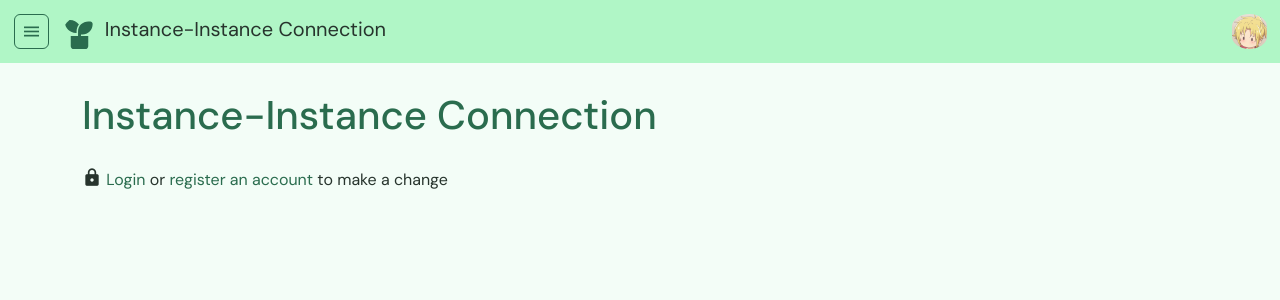
After one commit to endangered-project/shido, a Django app: page /instance_instance_connection/ in a window 1280 px wide. The commit adds this page. Shown: the top 300 px of the page. Run offline with Django 5.2, Linux system fonts and the light colour scheme; data that the repository does not hold is empty; some libraries are stand-ins or nearby versions.

Commit message:
Add instance-instance connection creation

```diff
--- a/apps/urls.py
+++ b/apps/urls.py
@@ -9,4 +9,7 @@ urlpatterns = [
     path('instance/', instance_list, name='apps_instance_list'),
     path('instance/<int:instance_id>/', instance_detail, name='apps_instance_detail'),
     path('instance/create/', instance_create, name='apps_instance_create'),
+    path('instance_instance_connection/', instance_instance_connection_list, name='apps_instance_instance_connection_list'),
+    path('instance_instance_connection/create/', instance_instance_connection_create, name='apps_instance_instance_connection_create'),
+    path('instance_instance_connection/<int:instance_instance_connection_id>/', instance_instance_connection_detail, name='apps_instance_instance_connection_detail'),
 ]
--- a/apps/views.py
+++ b/apps/views.py
@@ -2,8 +2,8 @@ from django.contrib import messages
 from django.contrib.auth.decorators import login_required
 from django.shortcuts import render, redirect
 
-from apps.forms import ClassForm, InstanceForm
-from apps.models import Class, Instance
+from apps.forms import ClassForm, InstanceForm, InstanceInstanceConnectionForm
+from apps.models import Class, Instance, InstanceInstanceConnection
 
 
 def home(request):
@@ -62,3 +62,30 @@ def instance_detail(request, instance_id):
     return render(request, 'apps/instances/detail.html', {
         'instance': Instance.objects.get(id=instance_id)
     })
+
+
+def instance_instance_connection_list(request):
+    return render(request, 'apps/instance_instance_connection/list.html', {
+        'all_instances': InstanceInstanceConnection.objects.all()
+    })
+
+
+@login_required()
+def instance_instance_connection_create(request):
+    if request.method == 'POST':
+        form = InstanceInstanceConnectionForm(request.POST)
+        if form.is_valid():
+            form.save()
+            messages.success(request, f'Instance-Instance Connection created successfully!')
+            return redirect('apps_instance_instance_connection_list')
+    else:
+        form = InstanceInstanceConnectionForm()
+    return render(request, 'apps/instance_instance_connection/create.html', {
+        'form': form
+    })
+
+
+def instance_instance_connection_detail(request, instance_instance_connection_id):
+    return render(request, 'apps/instance_instance_connection/detail.html', {
+        'instance_instance_connection': InstanceInstanceConnection.objects.get(id=instance_instance_connection_id)
+    })
--- a/templates/apps/base.html
+++ b/templates/apps/base.html
@@ -57,6 +57,7 @@
                         <a href="{% url 'apps_home' %}" role="button" class="list-group-item list-group-item-action"><i class="mdi mdi-home" aria-hidden="true" style="font-size: 14px"></i> Home</a>
                         <a href="{% url 'apps_class_list' %}" role="button" class="list-group-item list-group-item-action"><i class="mdi mdi-group" aria-hidden="true" style="font-size: 14px"></i> Class</a>
                         <a href="{% url 'apps_instance_list' %}" role="button" class="list-group-item list-group-item-action"><i class="mdi mdi-square-circle" aria-hidden="true" style="font-size: 14px"></i> Instance</a>
+                        <a href="{% url 'apps_instance_instance_connection_list' %}" role="button" class="list-group-item list-group-item-action"><i class="mdi mdi-transit-connection-horizontal" aria-hidden="true" style="font-size: 14px"></i> Instance-Instance Connection</a>
                     </div>
                 </div>
             </div>
--- /dev/null
+++ b/templates/apps/instance_instance_connection/list.html
@@ -0,0 +1,45 @@
+{% extends "apps/base.html" %}
+{% load static %}
+
+{% block title %}Instance-Instance Connection{% endblock %}
+
+{% block styles %}
+
+{% endblock %}
+
+{% block header %}
+    <p class="header-title">
+        Instance-Instance Connection
+    </p>
+{% endblock %}
+
+{% block content %}
+    <h1 style="padding-top: 1rem; padding-bottom: 1rem;">Instance-Instance Connection</h1>
+    {% if user.is_authenticated %}
+    <a href="{% url 'apps_instance_instance_connection_create' %}" class="btn btn-primary"><i class="mdi mdi-plus" aria-hidden="true" style="font-size: 20px"></i> Create</a>
+    {% else %}
+    <p><i class="mdi mdi-lock" aria-hidden="true" style="font-size: 20px"></i> <a href="{% url 'login' %}">Login</a> or <a href="{% url 'register' %}">register an account</a> to make a change</p>
+    {% endif %}
+    <p></p>
+    <div class="row">
+        {% for instance in all_instances %}
+        <div class="col-md-4">
+            <div class="element-card-wrapper">
+                <div class="element-card-background" style="background: url({% static 'img/login.jpg' %}) center center / cover no-repeat; width: 100%; height: 100%; border-radius: 0.25rem;">
+                    <div class="element-card-body">
+                        <h5 class="card-title">{{ instance.name }}</h5>
+                        <p class="card-text mb-0">ID : {{ instance.id }}</p>
+                        <p class="card-text mb-0">From : {{ instance.first_instance_class.name }}</p>
+                        <p class="card-text">To : {{ instance.second_instance_class.name }}</p>
+                        <a href="{% url 'apps_instance_detail' instance.id %}" class="btn btn-primary btn-sm"><i class="mdi mdi-information" aria-hidden="true" style="font-size: 15px"></i> Detail</a>
+                    </div>
+                </div>
+            </div>
+        </div>
+        {% endfor %}
+    </div>
+{% endblock %}
+
+{% block scripts %}
+
+{% endblock %}
```
Also changed, not shown: apps/forms.py (+53 -1 lines), resource.md (added, +3 -0 lines), templates/apps/instance_instance_connection/create.html (added, +31 -0 lines), templates/apps/instance_instance_connection/detail.html (added, +27 -0 lines).
